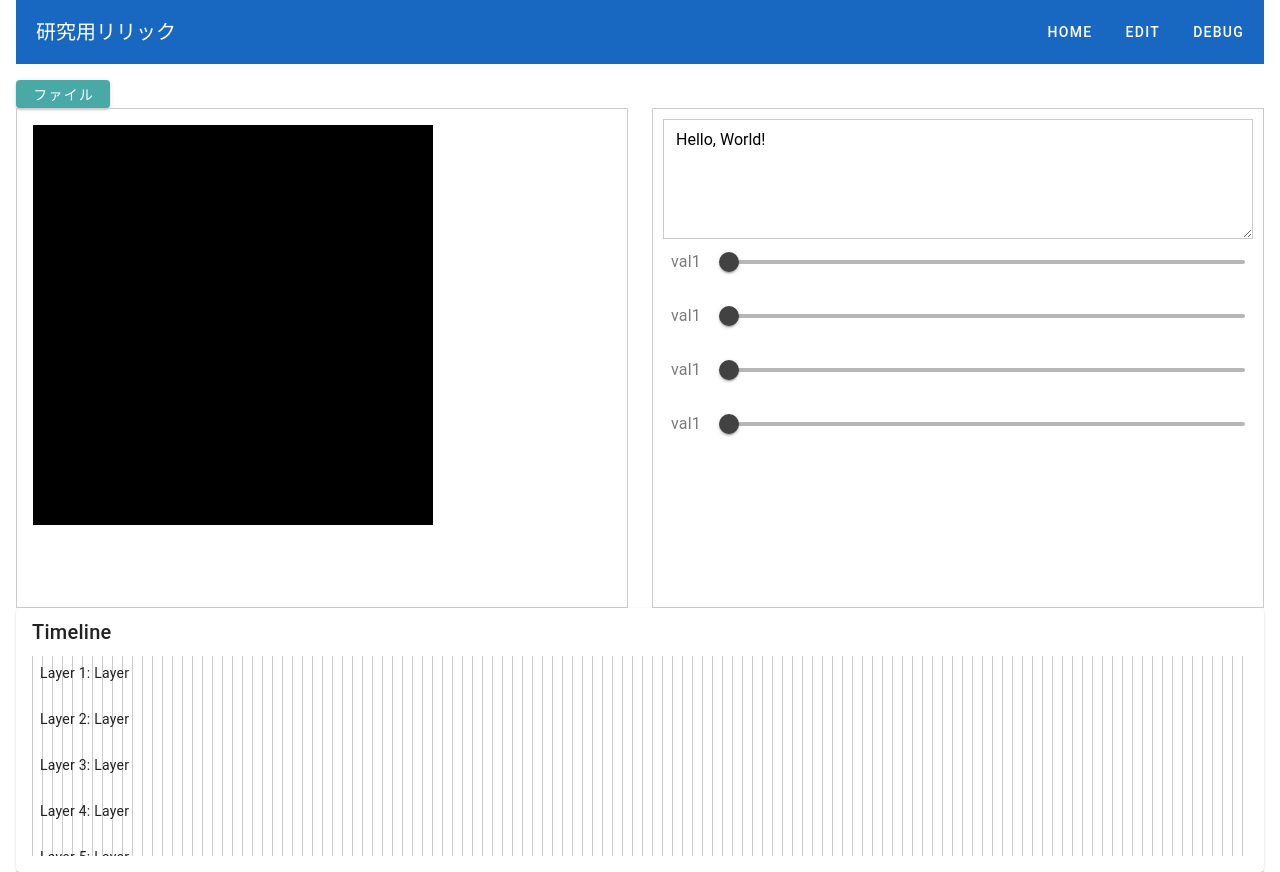
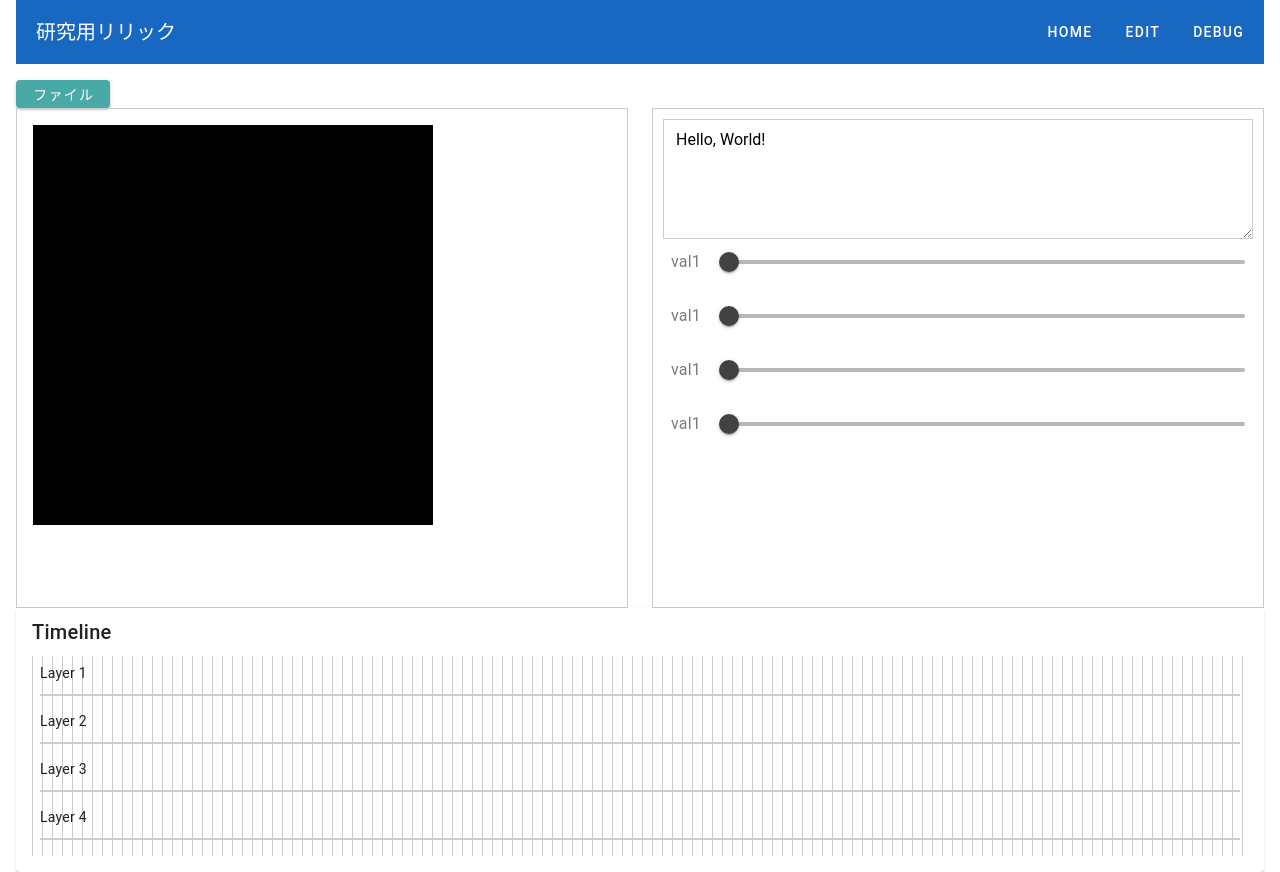
Before and after one commit to mino-8136/Co-Lyrics-WEB, a Vue app: page / in a window 1280 px wide. Both pictures are taken after a click on the button "EDIT". Built offline with nearby package versions, Linux system fonts and the light colour scheme.

Commit message:
グリッド表示対応

```diff
--- a/src/components/editor/TimelinePanel.vue
+++ b/src/components/editor/TimelinePanel.vue
@@ -3,7 +3,7 @@
     <v-card-title>Timeline</v-card-title>
     <v-card-text>
       <v-virtual-scroll :items="layers" height="200" item-height="40">
-        <template v-slot="{ item, index }">
+        <template v-slot="{ index }">
           <v-sheet
             :key="index"
             class="pa-2 grid-line"
@@ -11,8 +11,8 @@
             tile
             @contextmenu.prevent="openMenu($event, index)"
           >
-            Layer {{ index + 1 }}: {{ item.name }}
-            <div class="objects-container">
+            Layer {{ index + 1 }}
+            <div class="layer">
               <base-object
                 v-for="object in objectStore.objects.filter((o) => o.layer === index)"
                 :key="object.id"
@@ -25,7 +25,12 @@
     </v-card-text>
   </v-card>
 
-  <v-menu class="menu" v-model="menu" :position-x="menuX" :position-y="menuY" absolute offset-y>
+  <v-menu
+  class="menu"
+  v-model="menu"
+  :offset-x="true"
+      :offset-y="true"
+      :position-x="menuX" :position-y="menuY" absolute offset-y>
     <v-list>
       <v-list-item @click="addObject(currentLayerIndex)">
         <v-list-item-title>オブジェクトを追加</v-list-item-title>
@@ -54,7 +59,7 @@ const openMenu = (event: any, index: number) => {
 // TODO : 各レイヤーで保持する情報は今後Storeで管理する
 const layers = ref(
   Array.from({ length: 10 }, () => ({
-    name: 'Layer',
+    name: 'Layer'
   }))
 )
 
@@ -66,17 +71,18 @@ const addObject = (layerIndex: number) => {
     start: 0,
     end: 100,
     layer: layerIndex,
-    selected:false
+    selected: false
   })
   menu.value = false
 }
 </script>
 
 <style scoped>
-.objects-container {
+.layer {
   display: flex;
   flex-wrap: wrap;
   margin-top: 10px;
+  border: #ccc 1px solid;
 }
 
 .menu {
```
